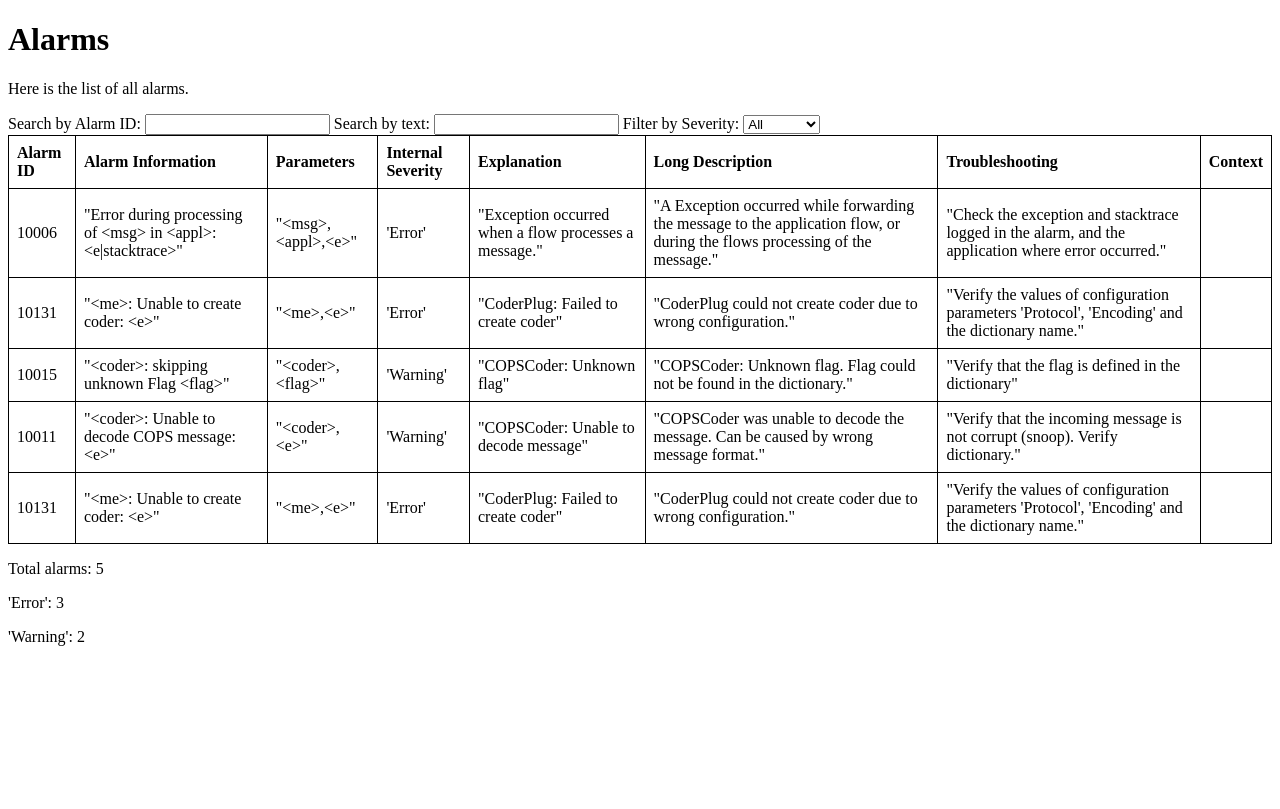
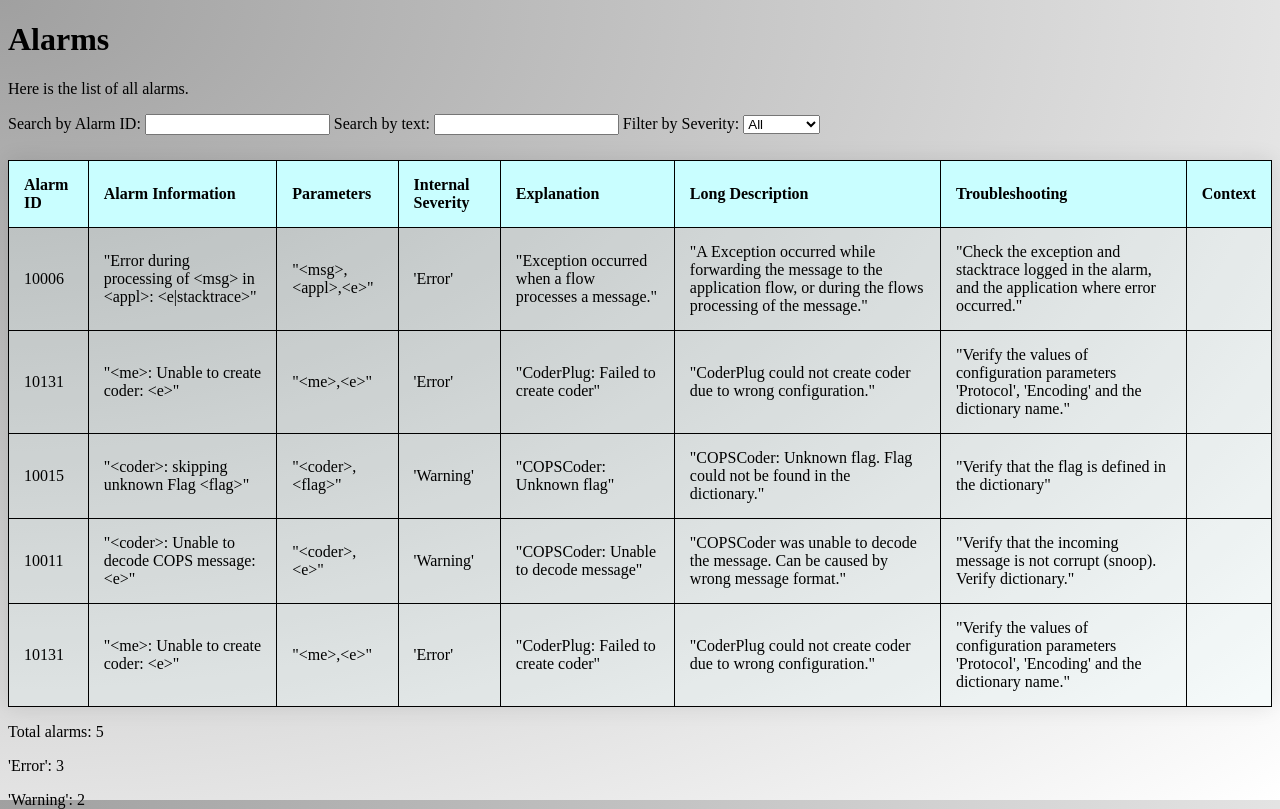
Before and after one commit to spajicdominik/Alarm-parser-and-static-web-site-converter, a Flask app: page / in a window 1280 px wide. Before the commit the page ends 646 px from the top, so only its background shows below. Run offline with Flask 3, Linux system fonts and the light colour scheme.

Commit message:
Update style.css

```diff
--- a/ZAVRSNI RAD/Alarm-parser-and-static-web-site-converter-main/static/style.css
+++ b/ZAVRSNI RAD/Alarm-parser-and-static-web-site-converter-main/static/style.css
@@ -1,12 +1,58 @@
+* {
+    box-sizing: border-box;
+}
+
 table {
     width: 100%;
     border-collapse: collapse;
+    overflow: hidden;
+	box-shadow: 0 0 20px rgba(0,0,0,0.1);
+    margin-top: 2%;
 }
 th, td {
     border: 1px solid black;
-    padding: 8px;
     text-align: left;
+    padding: 15px;
+	background-color: rgba(231, 253, 255, 0.2);
+	color: #000000;
 }
 th {
     cursor: pointer;
+    text-align: left;
 }
+
+thead {
+	th {
+		background-color: #c9feff;
+	}
+}
+
+html {
+    height: 100%;
+    width: 100%;
+    background-size: cover;
+    background-image: radial-gradient(ellipse at top left, #a0a0a0, #ffffff);
+}
+
+tbody {
+	tr {
+		&:hover {
+			background-color: rgba(255,255,255,0.3);
+		}
+	}
+	td {
+		position: relative;
+		&:hover {
+			&:before {
+				content: "";
+				position: absolute;
+				left: 0;
+				right: 0;
+				top: -9999px;
+				bottom: -9999px;
+				background-color: rgba(255,255,255,0.2);
+				z-index: -1;
+			}
+		}
+	}
+}
```
